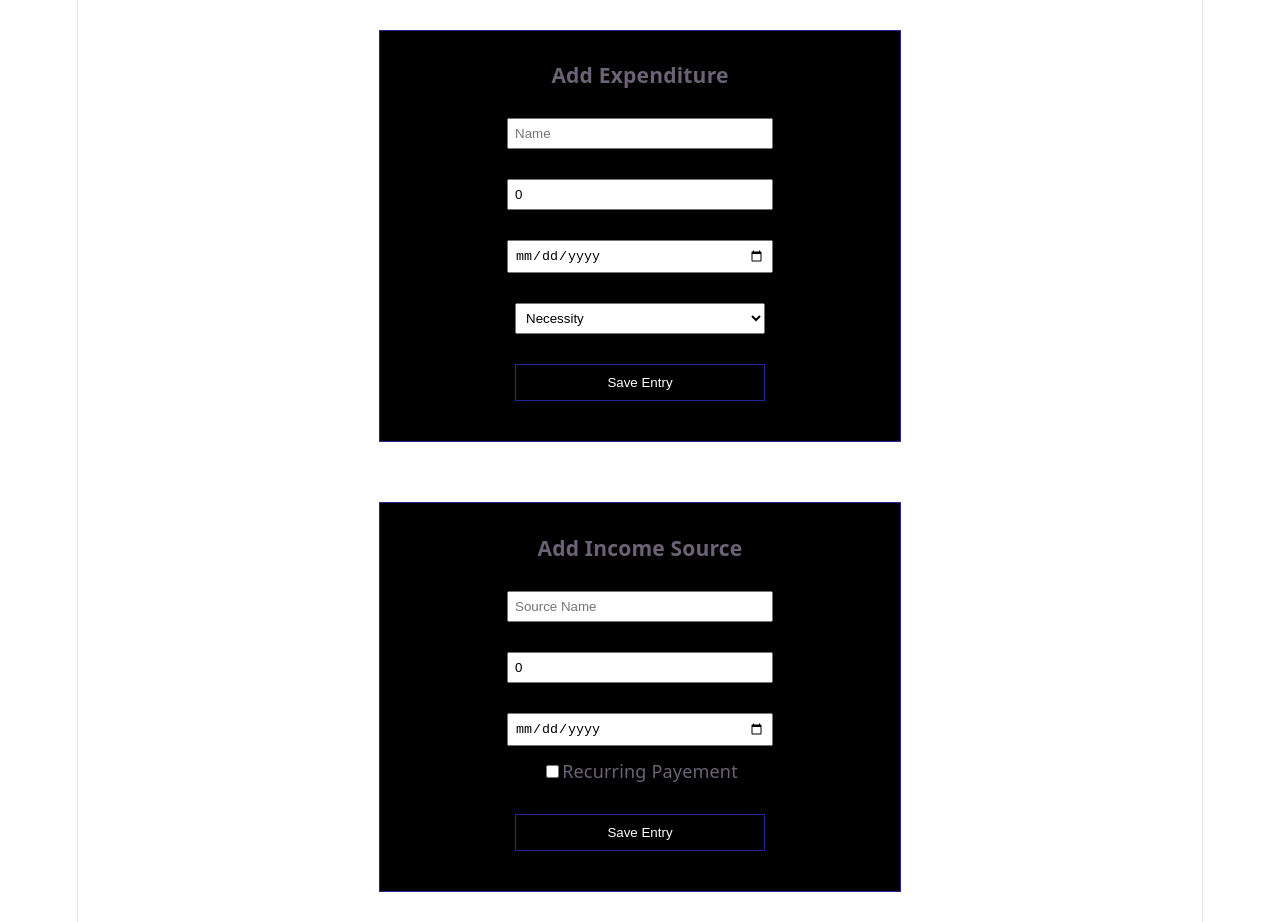
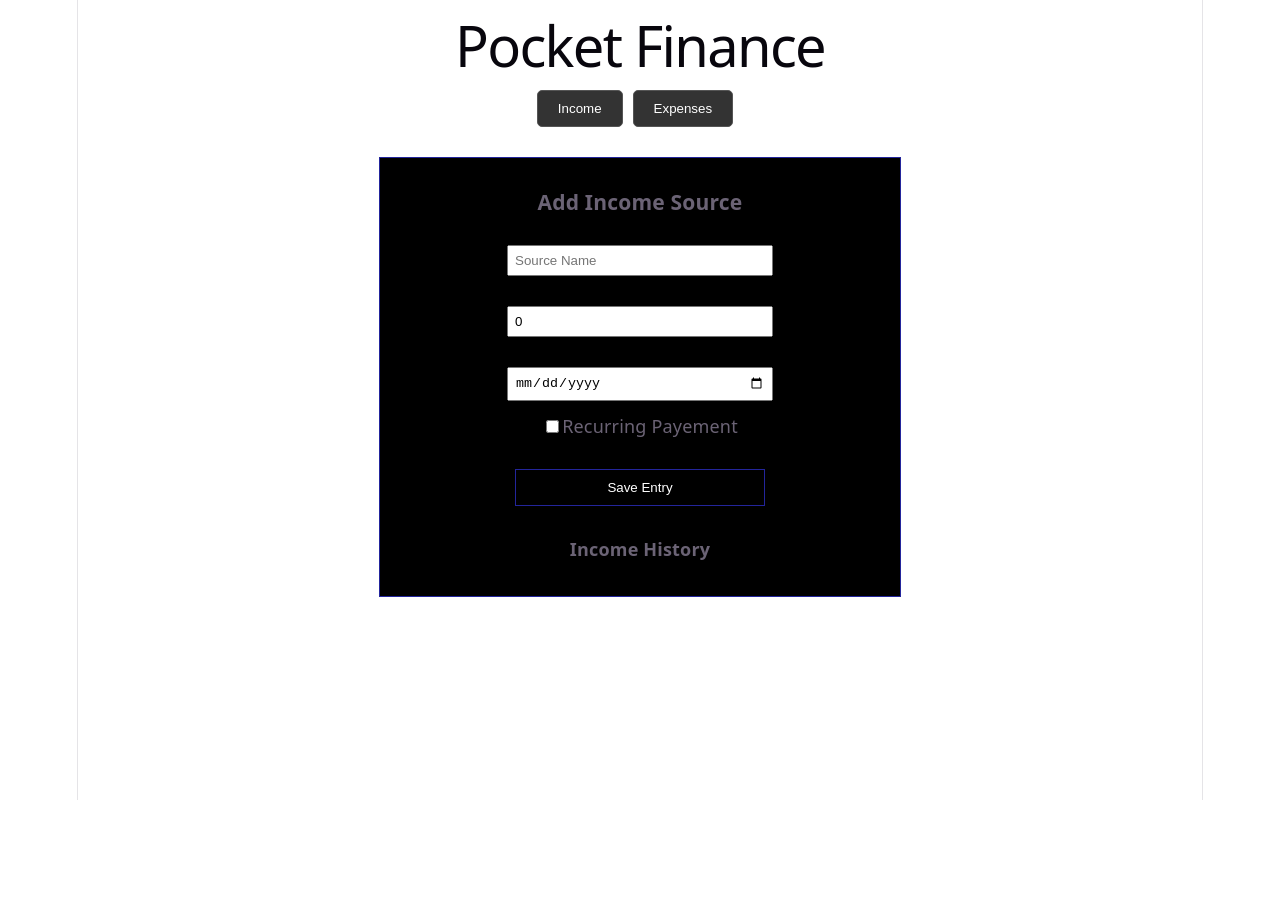
Before and after one commit to BenRod5/Pocket-Finance, a React (Vite) app: page / in a window 1280 px wide. After the commit the page ends 800 px from the top, so only its background shows below. Built offline with nearby package versions, Linux system fonts and the light colour scheme.

Commit message:
History Section Added - Also Created Tabs to Separate

```diff
--- a/src/App.css
+++ b/src/App.css
@@ -15,6 +15,26 @@
     outline: 2px solid var(--accent);
     outline-offset: 2px;
   }
+}
+
+
+
+.tabs{
+  display: block;
+  justify-content: (center);
+  margin-bottom: 20px;
+  gap: 10px;
+}
+
+/*Tab Button Design*/
+.tabs button {
+	padding: 10px 20px;
+	cursor: pointer;
+	background: #333;
+	color: white;
+	border: 1px solid #555;
+	border-radius: 5px;
+  margin-right: 10px;
 }
 
 .hero {
--- a/src/App.jsx
+++ b/src/App.jsx
@@ -1,4 +1,4 @@
-import { useState } from 'react'
+import { act, useState } from 'react'
 import reactLogo from './assets/react.svg'
 import viteLogo from './assets/vite.svg'
 import heroImg from './assets/hero.png'
@@ -8,13 +8,35 @@ import Income from './Income'
 
 function App() {
   const [count, setCount] = useState(0)
+  const [activeTab, setActiveTab] = useState("income");
 
   return (
-    <>
+    <div>
+      <h1>Pocket Finance</h1>
 
-      <ExpenditureForm />
-      <Income />
-    </>
+      <div className='tabs'>
+        <button
+          className={activeTab === "income" ? "active" : ""}
+          onClick={() => setActiveTab("income")}
+        >
+          Income
+        </button>
+
+        <button
+        className={activeTab === "expenses" ? "active" : ""}
+        onClick={() => setActiveTab("expenses")}
+        >
+          Expenses
+        </button>
+
+      </div>
+
+      <div>
+        {activeTab === "income" ? <Income /> : < ExpenditureForm />}
+      </div>
+
+
+    </div>
   )
 }
 
--- a/src/ExpenditureForm.jsx
+++ b/src/ExpenditureForm.jsx
@@ -25,7 +25,31 @@ function ExpenditureForm() {
 
     function handleSubmit(e) //takes an event as input, I don't understand how handleSubmit is supposed to be inside another function, I've never seen a function declared inside a function before
     {
-        alert("Saved " + name + " (£" + amount + ") on " + date);
+
+        let valid = true;
+
+        if(name==""){
+            valid = false};
+        if(amount==0){
+            valid=false
+        }
+        if(date == ""){
+            valid = false
+        }
+
+        if(valid){
+
+            const data = loadData(); //we can get away with creating a new data object here because we know that loadData always returns data of the type defaultData
+            data.expenditures.push(newExpenditure);
+            saveData(data)
+
+            alert("Saved " + name + " (£" + amount + ") on " + date);
+
+        }
+        else{
+            alert("Invalid Input")
+        }
+
 
         e.preventDefault();
         const newExpenditure = {
@@ -36,9 +60,7 @@ function ExpenditureForm() {
             category: category
         };
 
-        const data = loadData(); //we can get away with creating a new data object here because we know that loadData always returns data of the type defaultData
-        data.expenditures.push(newExpenditure);
-        saveData(data)
+
 
         setName("");
         setAmount("");
@@ -60,7 +82,7 @@ function ExpenditureForm() {
         /> {/*this will update the name state variable whenever the user types into the name input field*/}
 
         <input
-        type="text"
+        type="number"
         placeholder = "0"
         value = {amount}
         onChange={(e) => setAmount(e.target.value)}
--- a/src/Income.jsx
+++ b/src/Income.jsx
@@ -1,5 +1,6 @@
 import { useState } from 'react' ;
 import './Income.css'
+import { loadData, saveData } from './data.js';
 const Income = () => {
     //Define the globals
     const [source, setSource] = useState("");
@@ -7,29 +8,55 @@ const Income = () => {
     const [date, setDate] = useState("");
     const [isRecurring, setIsRecurring] = useState(false);
     const [repeatAmount, setRepeatAmount] = useState("monthly");
-
+    const [refresh, setRefresh] = useState(0);
 
 
 
 
     //Shows when save button is clicked
     const handleSave = () => {
-        const entry = () => {
-            source,
-            amount,
-            date,
-            isRecurring,
-            repeatAmount
+
+        let valid = true;
+
+        if(source==""){
+            valid = false};
+        if(amount==0){
+            valid=false
+        }
+        if(date == ""){
+            valid = false
+        }
+
+
+
+        const entry = {
+            id: Date.now(),
+            source: source,
+            amount: Number(amount),
+            date: date,
+            isRecurring: isRecurring,
+            repeatAmount: isRecurring ? repeatAmount : null
             };
 
+        if(valid){
             const data = loadData(); //we can get away with creating a new data object here because we know that loadData always returns data of the type defaultData
             data.income.push(entry);
-            saveData(data)
-            setSource("");
-            setAmount(0);
+            saveData(data);
+            alert("Saved " + source + " (£" + amount + ") on " + date);
+            setRefresh(prev => prev + 1);
+        }
+        else{
+            alert("Invalid Input");
+        }
 
-            alert("Saved " + source + " (£" + amount + ") on " + date);
-        };
+
+
+
+        setSource("");
+        setAmount(0);
+        setDate("");
+
+    };
 
     return(
         <div className='container'>
@@ -78,6 +105,19 @@ const Income = () => {
 
             <button className='container' onClick={handleSave}>Save Entry</button>
 
+            {/* This section is for the Income History */}
+
+            <h4>Income History</h4>
+            <ul style={{ listStyle: 'none', padding: 0 }}>
+                {loadData().income.map((item) => (
+                    <li key={item.id} style={{ marginBottom: '8px' }}>
+                        {item.source}: £{item.amount} — {item.date}
+                    </li>
+                ))}
+            </ul>
+
+
+
 
         </div>
 
```
